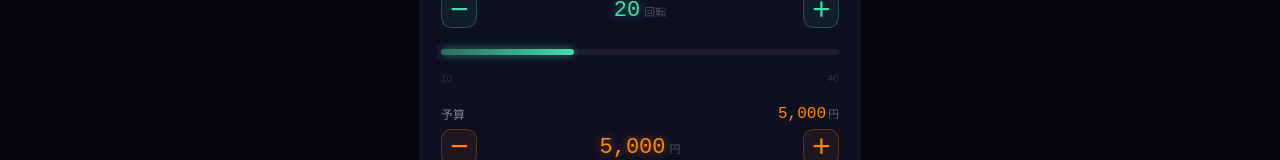
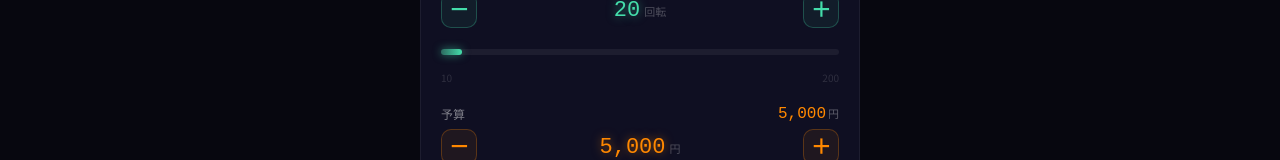
Before and after one commit to lablabworld-netizen/pachinko-calc, a React (Vite) app: page / in a window 1280 px wide. Shown: the part 526-686 px from the top of the page. Built offline with nearby package versions, Linux system fonts and the light colour scheme; a web font is replaced by a local one.

Commit message:
Update App.jsx

```diff
--- a/src/App.jsx
+++ b/src/App.jsx
@@ -259,7 +259,7 @@ function CalcPage({ setPage }) {
       <div style={{ margin:"10px 0", background:"#0f0f22", border:"1px solid #ffffff0f", borderRadius:20, padding:"20px" }}>
         <Slider label="大当り確率の分母" value={rate} min={99} max={799} step={1}
           onChange={setRate} unit="分の1" color="#44aaff" showStepper/>
-        <Slider label="1000円あたりの回転数" value={spinsPer1000} min={10} max={40} step={1}
+        <Slider label="1000円あたりの回転数" value={spinsPer1000} min={10} max={200} step={1}
           onChange={setSpinsPer1000} unit="回転" color="#44ddaa" showStepper/>
         <Slider label="予算" value={budget} min={500} max={50000} step={500}
           onChange={setBudget} unit="円" color="#ff8800" showStepper/>
```
